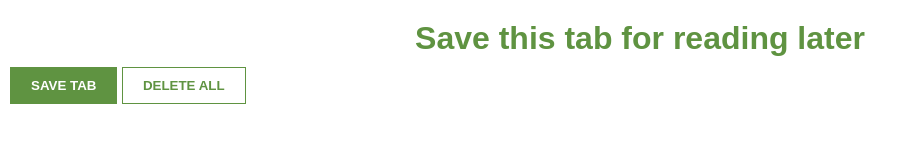
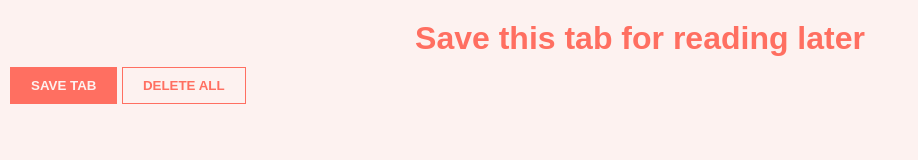
Before and after one commit to Tyriol/reading-list, a website built with Vite: page index.html in a window 1280 px wide. Shown: the whole page, without its empty margins (0-918 px from the left). Built offline with nearby package versions, Linux system fonts and the light colour scheme.

Commit message:
add a secondary colour and update colour scheme

```diff
--- a/index.css
+++ b/index.css
@@ -1,5 +1,6 @@
 :root {
-  --primary-colour: #5f9341;
+  --primary-colour: #ff6f61;
+  --secondary-colour: #fdf2f0;
 }
 
 body {
@@ -7,6 +8,7 @@ body {
   padding: 10px;
   font-family: Arial, Helvetica, sans-serif;
   min-width: 400px;
+  background-color: var(--secondary-colour);
 }
 
 h1 {
@@ -27,14 +29,14 @@ input {
 
 button {
   background: var(--primary-colour);
-  color: white;
+  color: var(--secondary-colour);
   padding: 10px 20px;
   font-weight: bold;
   border: 1px solid var(--primary-colour);
 }
 
 #delete-btn {
-  background-color: white;
+  background-color: var(--secondary-colour);
   color: var(--primary-colour);
 }
 
```
